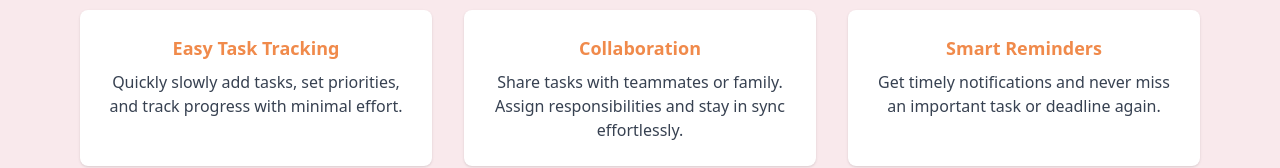
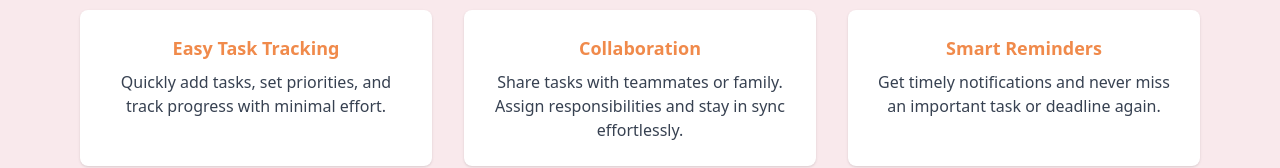
Before and after one commit to tonycecc/task-sync, a Next.js app: page / in a window 1280 px wide. Shown: the part 520-688 px from the top of the page. Built offline with nearby package versions, Linux system fonts and the light colour scheme; no server answers.

Commit message:
Edit Title
Title Edit

```diff
--- a/src/app/page.js
+++ b/src/app/page.js
@@ -19,7 +19,7 @@ export default function HomePage() {
           <div className="bg-white rounded-lg shadow p-6 text-center">
             <h2 className="text-[#F08A4B] font-bold text-lg mb-2">Easy Task Tracking</h2>
             <p className="text-gray-700">
-              Quickly slowly add tasks, set priorities, and track progress with minimal effort.
+              Quickly add tasks, set priorities, and track progress with minimal effort.
             </p>
           </div>
           <div className="bg-white rounded-lg shadow p-6 text-center">
```
